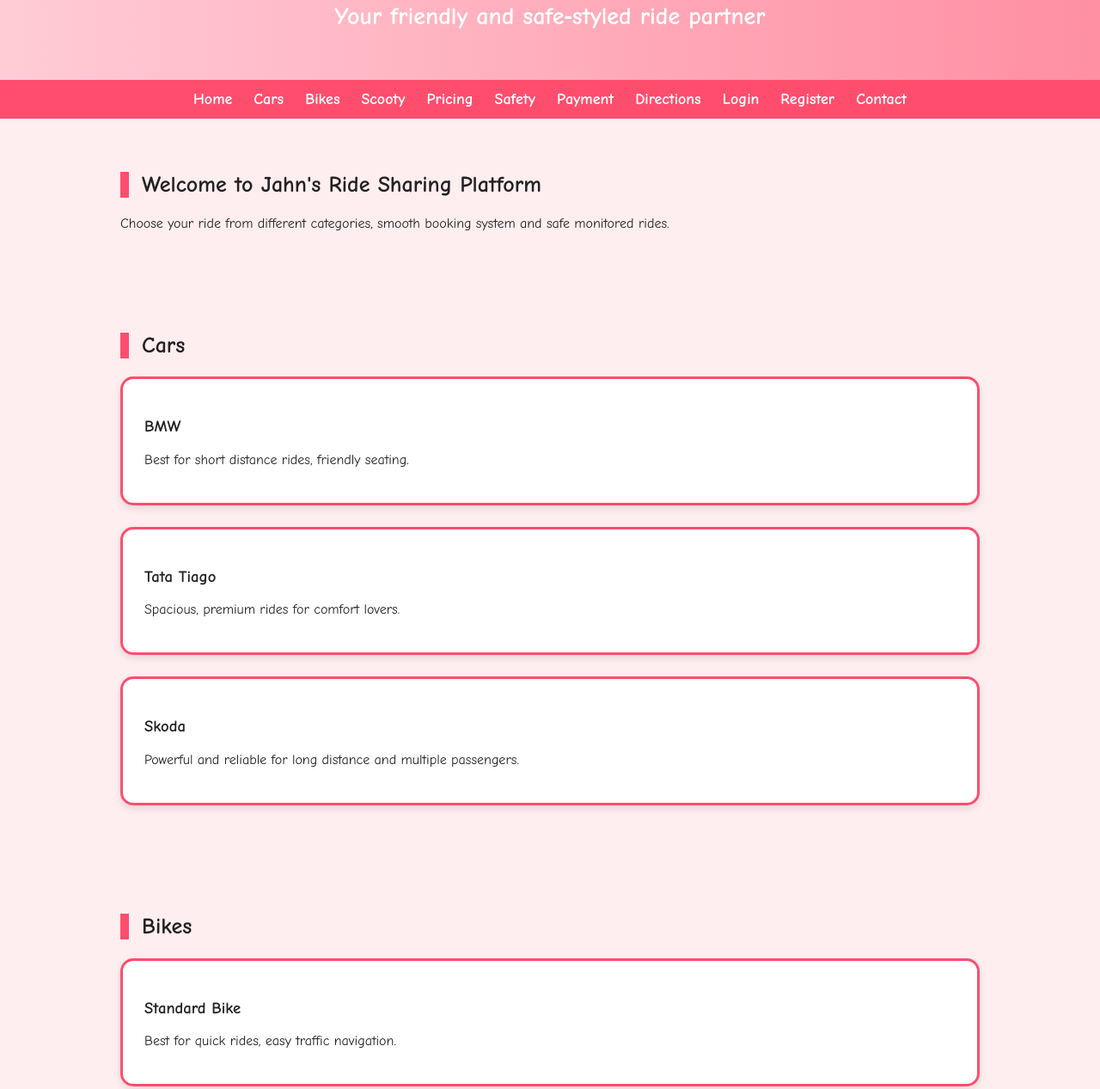
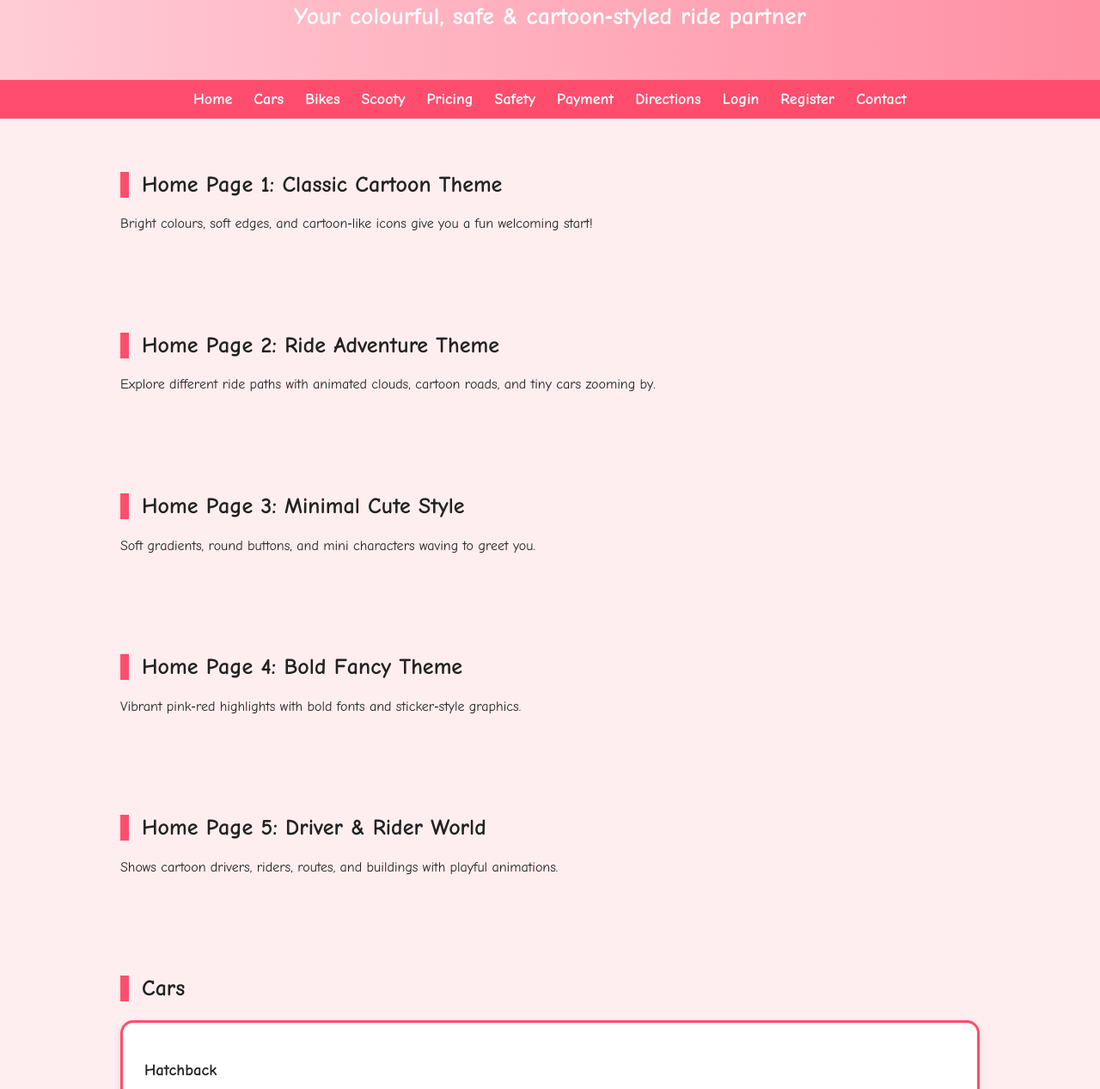
Before and after one commit to Jahnavi-Mogarala/JahnsRideSharing, a plain HTML site: page index.html in a window 1280 px wide. Shown: the part 166-1433 px from the top of the page at 86% size. Drawn offline with Linux system fonts and the light colour scheme.

Commit message:
Update index.html

```diff
--- a/index.html
+++ b/index.html
@@ -84,7 +84,7 @@
 <body>
   <header>
     <h1>Jahn's Ride Sharing</h1>
-    <p>Your friendly and safe‑styled ride partner</p>
+    <p>Your colourful, safe & cartoon‑styled ride partner</p>
   </header>
 
   <nav>
@@ -102,15 +102,35 @@
   </nav>
 
   <section id="home">
-    <h2>Welcome to Jahn's Ride Sharing Platform </h2>
-    <p>Choose your ride from different categories, smooth booking system and safe monitored rides.</p>
+    <h2>Home Page 1: Classic Cartoon Theme</h2>
+    <p>Bright colours, soft edges, and cartoon‑like icons give you a fun welcoming start!</p>
+  </section>
+
+  <section id="home2">
+    <h2>Home Page 2: Ride Adventure Theme</h2>
+    <p>Explore different ride paths with animated clouds, cartoon roads, and tiny cars zooming by.</p>
+  </section>
+
+  <section id="home3">
+    <h2>Home Page 3: Minimal Cute Style</h2>
+    <p>Soft gradients, round buttons, and mini characters waving to greet you.</p>
+  </section>
+
+  <section id="home4">
+    <h2>Home Page 4: Bold Fancy Theme</h2>
+    <p>Vibrant pink‑red highlights with bold fonts and sticker‑style graphics.</p>
+  </section>
+
+  <section id="home5">
+    <h2>Home Page 5: Driver & Rider World</h2>
+    <p>Shows cartoon drivers, riders, routes, and buildings with playful animations.</p>
   </section>
 
   <section id="cars">
     <h2>Cars</h2>
-    <div class="vehicle-card"><h3>BMW</h3><p>Best for short distance rides, friendly seating.</p></div>
-    <div class="vehicle-card"><h3>Tata Tiago</h3><p>Spacious, premium rides for comfort lovers.</p></div>
-    <div class="vehicle-card"><h3>Skoda</h3><p>Powerful and reliable for long distance and multiple passengers.</p></div>
+    <div class="vehicle-card"><h3>Hatchback</h3><p>Best for short distance rides, friendly seating.</p></div>
+    <div class="vehicle-card"><h3>Sedan</h3><p>Spacious, premium rides for comfort lovers.</p></div>
+    <div class="vehicle-card"><h3>SUV</h3><p>Powerful and reliable for long distance and multiple passengers.</p></div>
   </section>
 
   <section id="bikes">
@@ -128,9 +148,9 @@
   <section id="pricing">
     <h2>Pricing</h2>
     <ul>
-      <li>BMW – ₹12/km</li>
-      <li>Tata Tiago – ₹15/km</li>
-      <li>Skoda – ₹20/km</li>
+      <li>Hatchback – ₹12/km</li>
+      <li>Sedan – ₹15/km</li>
+      <li>SUV – ₹20/km</li>
       <li>Bikes – ₹8 to ₹12/km</li>
       <li>Scooty – ₹7 to ₹9/km</li>
     </ul>
@@ -203,7 +223,7 @@
   </section>
 
   <footer>
-     2025 Jahn's Ride Sharing. All Rights Reserved.
+    2025 Jahn's Ride Sharing. All Rights Reserved.
   </footer>
 </body>
 </html>
```
